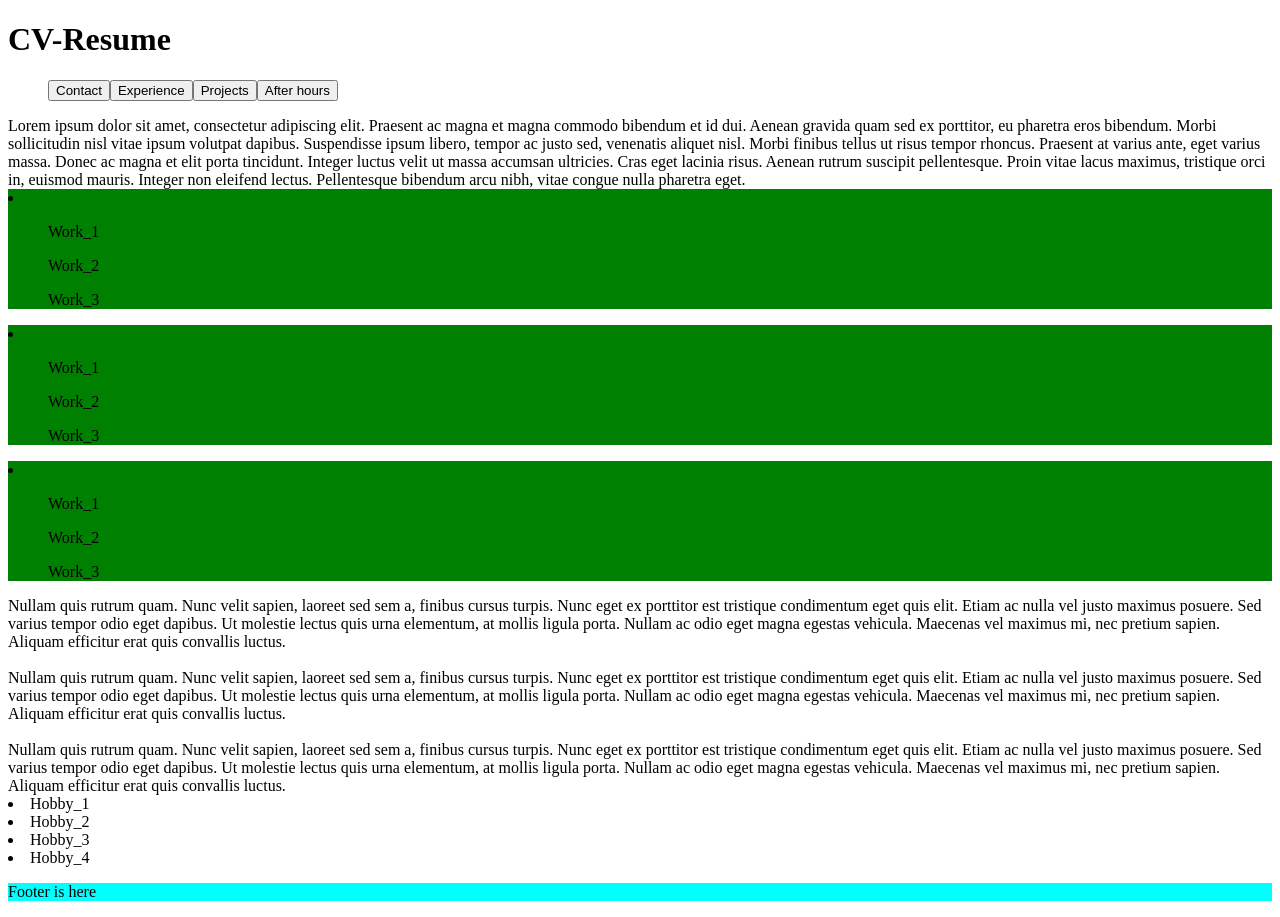
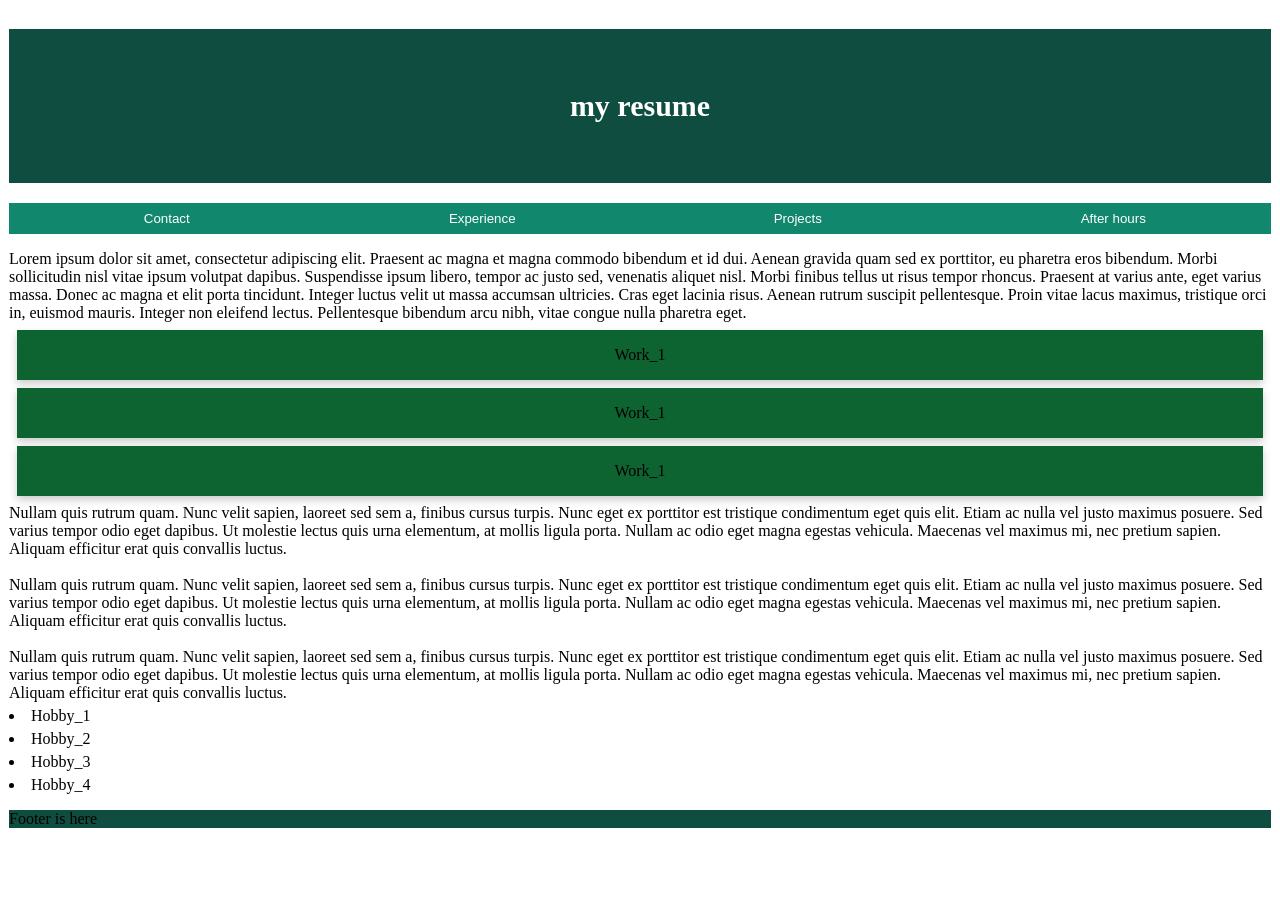
Before and after one commit to MateuszKalwaj/personal_page, a React (Vite) app: page / in a window 1280 px wide. After the commit the page ends 853 px from the top, so only its background shows below. Built offline with nearby package versions, Linux system fonts and the light colour scheme.

Commit message:
Added few styles

```diff
--- a/src/App.jsx
+++ b/src/App.jsx
@@ -8,12 +8,14 @@ import AfterHours from "./UI/MainUI/AfterHours.jsx";
 function App() {
     return (
         <>
+            <div className='container'>
             <Navigate/>
             <Contact/>
             <ExperienceCards/>
             <Projects/>
             <AfterHours/>
             <Footer/>
+            </div>
         </>
     )
 }
--- a/src/UI/Card.jsx
+++ b/src/UI/Card.jsx
@@ -1,10 +1,10 @@
 function Card() {
     return (
-        <li className='card'>
-            <ul>Work_1</ul>
-            <ul>Work_2</ul>
-            <ul>Work_3</ul>
-        </li>
+        <>
+            <li className='card'>
+                <ul>Work_1</ul>
+            </li>
+        </>
     )
 }
 
--- a/src/UI/Header.jsx
+++ b/src/UI/Header.jsx
@@ -1,7 +1,7 @@
 function Header() {
     return (
         <>
-            <h1 className='h1_header'>CV-Resume</h1>
+            <h1 className='h1_header'>my resume</h1>
         </>
     )
 }
--- a/src/UI/MainUI/ExperienceCards.jsx
+++ b/src/UI/MainUI/ExperienceCards.jsx
@@ -7,6 +7,7 @@ function ExperienceCards() {
             <Card/>
             <Card/>
             <Card/>
+
         </>
     )
 }
--- a/src/index.css
+++ b/src/index.css
@@ -1,7 +1,50 @@
+.container {
+    padding: 1px;
+}
+
 .card {
-    background-color: green;
+    background-color: #0e6431;
     flex: auto;
 }
 .footer {
-    background-color: aqua;
+    background-color: #0e4d3f;
 }
+
+.h1_header {
+    padding: 60px;
+    text-align: center;
+    background: #0e4d3f;
+    color: white;
+    font-size: 30px;
+}
+
+.card {
+    box-shadow: 0 4px 8px 0 rgba(0, 0, 0, 0.2);
+    margin: 8px;
+    display: flex;
+}
+
+ul {
+    /*list-style-type: none;*/
+    padding: 0;
+    width: 100%;
+    display: flex;
+    justify-content: space-around;
+}
+
+li {
+    margin: 5px 0;
+}
+
+button {
+    width: 100%;
+    background-color: #11886d;
+    color: #fff;
+    padding: 8px 16px;
+    border: none;
+    cursor: pointer;
+}
+
+button:hover {
+    background-color: #0e4d3f;
+}
```
